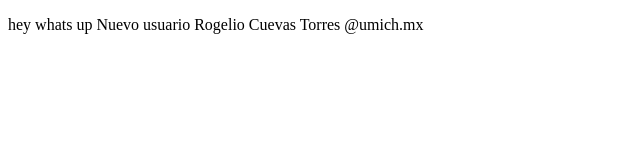
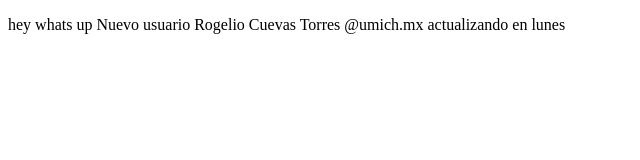
Before and after one commit to rogelio-cuevas/Personal, a plain HTML site: page index.html in a window 1280 px wide. Shown: the whole page, without its empty margins (0-640 px from the left). Drawn offline with Linux system fonts and the light colour scheme.

Commit message:
actualizacion del lunes

```diff
--- a/index.html
+++ b/index.html
@@ -10,6 +10,7 @@
     <p>
         hey whats up
         Nuevo usuario Rogelio Cuevas Torres @umich.mx
+        actualizando en lunes
 
     </p>
 </body>
```
